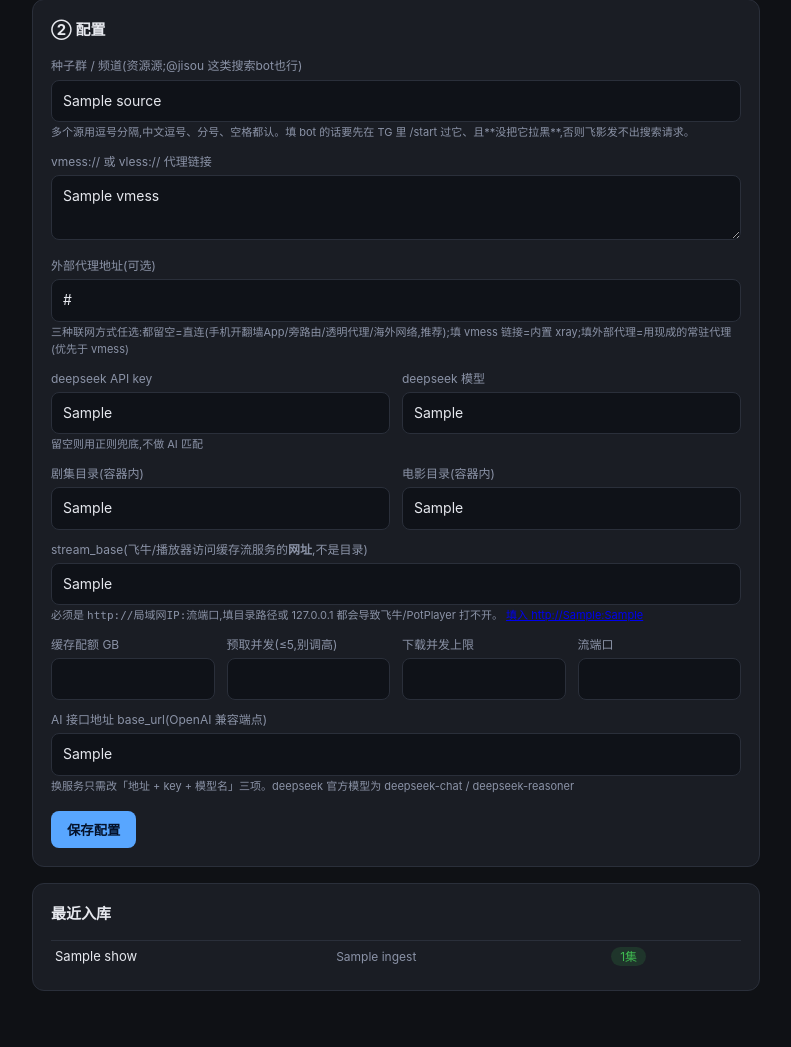
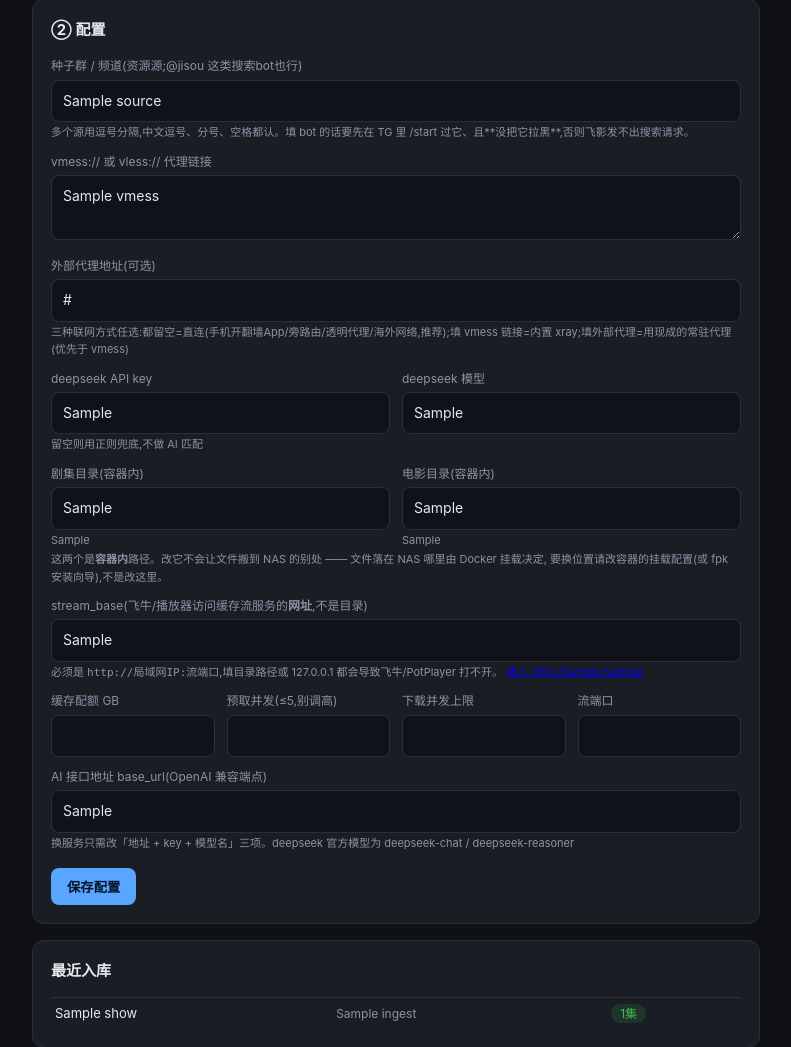
Before and after one commit to hlyylly/feiying, a FastAPI app: template app/web/templates/index.html in a window 1280 px wide. Shown: the part 604-1651 px from the top of the page, without its empty margins (244-1035 px from the left). Before the commit the page ends 1595 px from the top, so only its background shows below. Run offline with FastAPI, Linux system fonts and the light colour scheme; the template is opened without the code that fills it: most values are stand-ins (such as "Sample title", 1, 10 or a date in 2020); parts of the project's set-up code (start-up, migrations or seed data) failed here and were passed over.

Commit message:
配置页直接标出目录对应 NAS 上的哪儿
「在软件设置里改了目录,结果没生效」—— 保存链路其实没问题(实测落盘、
strm 也确实用新值),是概念上的坑:这两个是**容器内**路径,文件落到 NAS
哪里只由 Docker 挂载决定。把 /media/tv 改成 /vol3/... 只会让容器在自己的
可写层建个同名目录,NAS 上依旧空空如也。标签写了「(容器内)」也挡不住。

现在两个输入框下面直接标出来:
  剧集目录 → ⚠ 没挂载到 NAS:写进去的 .strm 只存在容器里,飞牛看不到。
             要换位置得改 Docker 挂载,不是改这里
  电影目录 → NAS 上的位置: /vol3/1000/影视/feiying/movies

有环境变量(fpk 注入)就给准确路径,没有就退回 mountinfo 并注明可能少 /volN。
下面再补一句总说明,讲清楚"改这里不会让文件搬家"。

版本号同步 1.4.7。fpk 的安装向导目录不生效是另一个 bug,待诊断输出再修。

Co-Authored-By: Claude Opus 5 (1M context) <noreply@anthropic.com>

```diff
--- a/app/__init__.py
+++ b/app/__init__.py
@@ -1 +1 @@
-__version__ = "1.4.6"    # 发版时与 fpk/project/manifest、android/app/build.gradle 一起改
+__version__ = "1.4.7"    # 发版时与 fpk/project/manifest、android/app/build.gradle 一起改
--- a/app/selfcheck.py
+++ b/app/selfcheck.py
@@ -44,6 +44,23 @@ def _host_path(label, path, env):
     if src:
         return "挂载源 %s(若存储池是独立分区,前面还要补 /volN)" % src
     return ""
+
+
+def host_hint(path, env):
+    """给 Web 配置页用:这个容器内目录对应 NAS 上的哪儿。
+    改容器内路径不会改变文件落到 NAS 的位置 —— 那是 Docker 挂载决定的,
+    很多人以为在这里改个路径文件就搬家了,结果 .strm 全写进容器可写层。"""
+    if not IN_DOCKER or not path:
+        return ""
+    if not os.path.isdir(path):
+        return "⚠ 容器里没有这个目录"
+    if not os.path.ismount(path):
+        return "⚠ 没挂载到 NAS:写进去的 .strm 只存在容器里,飞牛看不到。要换位置得改 Docker 挂载,不是改这里"
+    real = (os.environ.get(env) or "").strip()
+    if real:
+        return "→ NAS 上的位置: %s" % real
+    src = _mount_source(path)
+    return ("→ NAS 上的位置(挂载源): %s,存储池是独立分区的话前面还要补 /volN" % src) if src else ""
 
 
 def _check_dir(label, path):
--- a/app/web/routes.py
+++ b/app/web/routes.py
@@ -49,7 +49,9 @@ def create_app():
     async def index(request: Request, err: str = ""):
         return _render(request, "index.html",
                        {"cfg": state.cfg.public_dict(), "st": service.status(),
-                        "lan_ip": _lan_ip(request), "err": err})
+                        "lan_ip": _lan_ip(request), "err": err,
+                        "tv_host": selfcheck.host_hint(state.cfg.media_dir, "FEIYING_HOST_TV"),
+                        "movie_host": selfcheck.host_hint(state.cfg.movie_dir, "FEIYING_HOST_MOVIES")})
 
     @app.post("/save")
     async def save(
--- a/app/web/templates/index.html
+++ b/app/web/templates/index.html
@@ -114,9 +114,15 @@
       <div><label>deepseek 模型</label><input name="deepseek_model" value="{{ cfg.deepseek_model }}"></div>
     </div>
     <div class="row">
-      <div><label>剧集目录(容器内)</label><input name="media_dir" value="{{ cfg.media_dir }}"></div>
-      <div><label>电影目录(容器内)</label><input name="movie_dir" value="{{ cfg.movie_dir }}"></div>
+      <div><label>剧集目录(容器内)</label><input name="media_dir" value="{{ cfg.media_dir }}">
+        {% if tv_host %}<div class="hint" {% if '⚠' in tv_host %}style="color:var(--bad)"{% endif %}>{{ tv_host }}</div>{% endif %}</div>
+      <div><label>电影目录(容器内)</label><input name="movie_dir" value="{{ cfg.movie_dir }}">
+        {% if movie_host %}<div class="hint" {% if '⚠' in movie_host %}style="color:var(--bad)"{% endif %}>{{ movie_host }}</div>{% endif %}</div>
     </div>
+    {% if tv_host or movie_host %}
+    <div class="hint">这两个是<b>容器内</b>路径。改它不会让文件搬到 NAS 的别处 —— 文件落在 NAS 哪里由 Docker 挂载决定,
+      要换位置请改容器的挂载配置(或 fpk 安装向导),不是改这里。</div>
+    {% endif %}
     <label>stream_base(飞牛/播放器访问缓存流服务的<b>网址</b>,不是目录)</label>
     <input id="sbase" name="stream_base" value="{{ cfg.stream_base }}" placeholder="http://{{ lan_ip }}:{{ cfg.stream_port }}">
     <div class="hint">必须是 <code>http://局域网IP:流端口</code>,填目录路径或 127.0.0.1 都会导致飞牛/PotPlayer 打不开。
```
Also changed, not shown: 2 other files.
